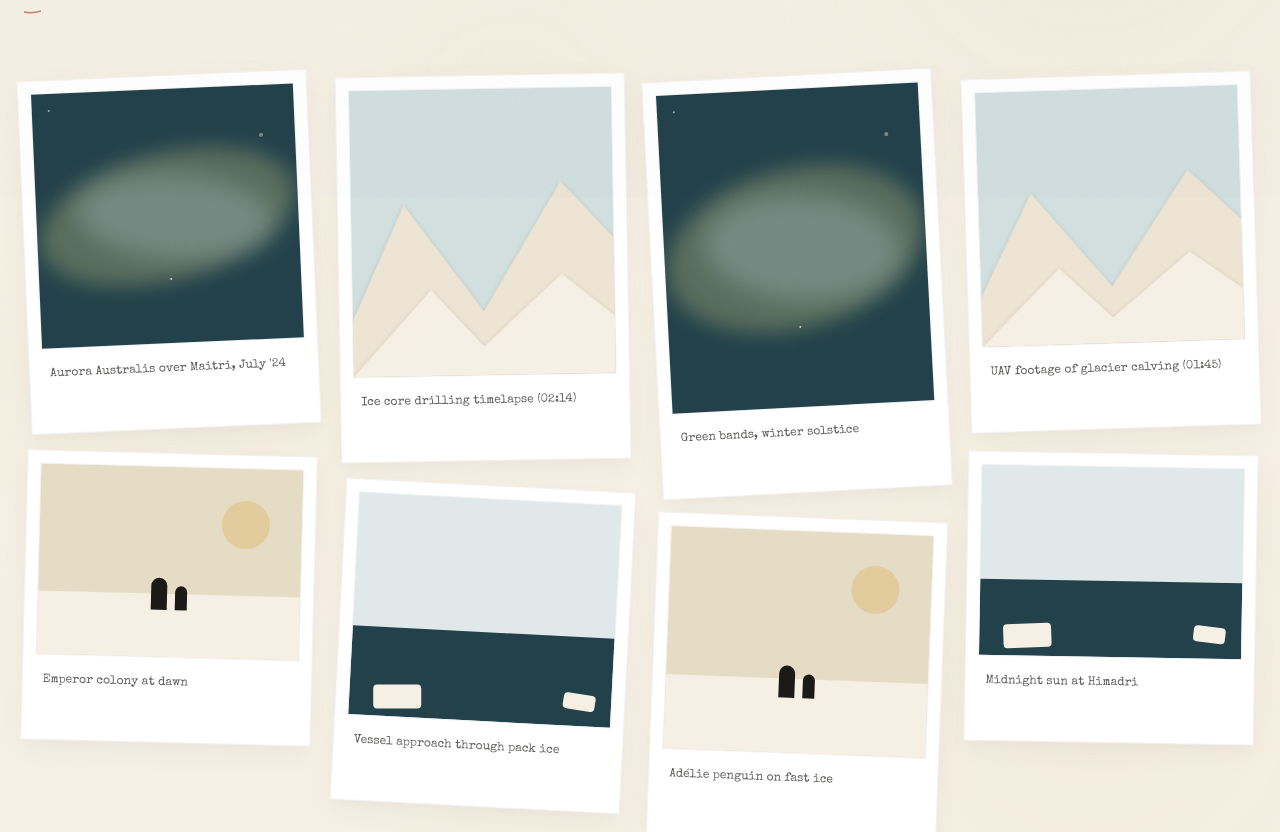
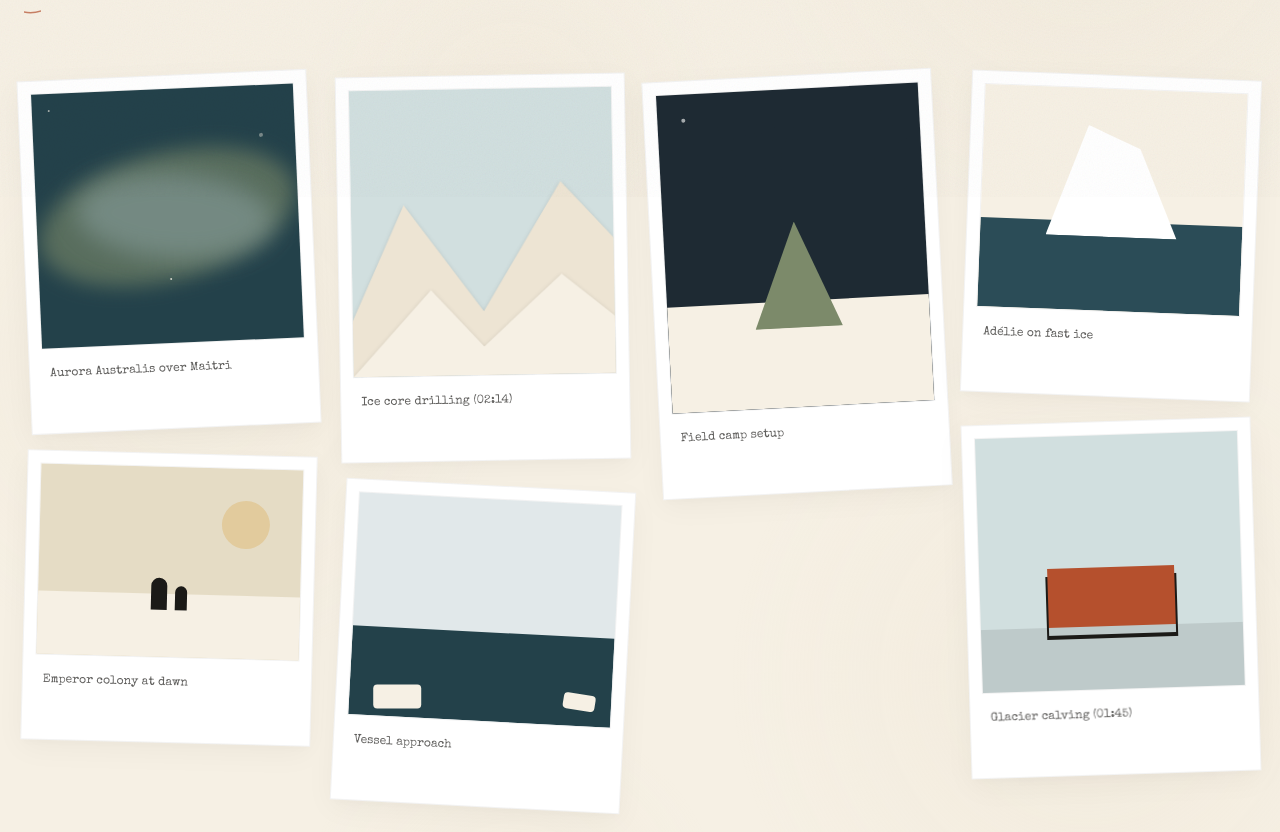
Before and after one commit to BhadriPrabhu/sih_pulse, a React (Vite) app in the folder pulse_client/: page /media in a window 1280 px wide. Shown: the part 603-1435 px from the top of the page. Built offline with nearby package versions, Linux system fonts and the light colour scheme.

Commit message:
feat: improve media and expedition visuals

```diff
--- a/pulse_client/src/components/ui/Doodle.jsx
+++ b/pulse_client/src/components/ui/Doodle.jsx
@@ -69,7 +69,18 @@ export default function Doodle({ type, className = "w-14 h-14", stroke = "#1B1A1
         strokeDasharray="8 6"
         fill="none"
       />
-    )
+    ),
+    play: (
+      <g stroke={stroke} strokeWidth="2" strokeLinecap="round" strokeLinejoin="round" fill={fill}>
+        <path d="M7 5L19 12L7 19Z" />
+      </g>
+    ),
+    arrow: (
+      <g stroke={stroke} strokeWidth="2" strokeLinecap="round" strokeLinejoin="round" fill="none">
+        <path d="M5 12H19" />
+        <path d="M13 6L19 12L13 18" />
+      </g>
+    ),
   };
 
   const isDivider = type === 'wavyDivider';
--- a/pulse_client/src/data/mediaData.js
+++ b/pulse_client/src/data/mediaData.js
@@ -1,82 +1,9 @@
 export const mediaData = [
-  {
-    id: "M1",
-    type: "Photo",
-    category: "Aurora",
-    caption: "Aurora Australis over Maitri, July '24",
-    credit: "Dr. A. Sharma / NCPOR",
-    scene: "aurora",
-    heightClass: "h-64",
-    rotation: -2.5
-  },
-  {
-    id: "M2",
-    type: "Photo",
-    category: "Wildlife",
-    caption: "Emperor colony at dawn",
-    credit: "Wildlife Institute of India",
-    scene: "penguin",
-    heightClass: "h-48",
-    rotation: 1.5
-  },
-  {
-    id: "M3",
-    type: "Video",
-    category: "Life at station",
-    caption: "Ice core drilling timelapse (02:14)",
-    credit: "Ice Core Lab Team",
-    scene: "glacier",
-    heightClass: "h-72",
-    rotation: -1
-  },
-  {
-    id: "M4",
-    type: "Photo",
-    category: "Expeditions",
-    caption: "Vessel approach through pack ice",
-    credit: "Capt. S. Menon",
-    scene: "ship",
-    heightClass: "h-56",
-    rotation: 3
-  },
-  {
-    id: "M5",
-    type: "Photo",
-    category: "Aurora",
-    caption: "Green bands, winter solstice",
-    credit: "Bharati Station Observatory",
-    scene: "aurora",
-    heightClass: "h-80",
-    rotation: -3
-  },
-  {
-    id: "M6",
-    type: "Photo",
-    category: "Wildlife",
-    caption: "Adélie penguin on fast ice",
-    credit: "Marine Biology Div.",
-    scene: "penguin",
-    heightClass: "h-56",
-    rotation: 2.2
-  },
-  {
-    id: "M7",
-    type: "Video",
-    category: "Expeditions",
-    caption: "UAV footage of glacier calving (01:45)",
-    credit: "Glaciology Team",
-    scene: "glacier",
-    heightClass: "h-64",
-    rotation: -1.8
-  },
-  {
-    id: "M8",
-    type: "Photo",
-    category: "Life at station",
-    caption: "Midnight sun at Himadri",
-    credit: "Arctic Expedition '23",
-    scene: "ship",
-    heightClass: "h-48",
-    rotation: 1
-  }
+  { id: "M1", type: "Photo", category: "Aurora", caption: "Aurora Australis over Maitri", credit: "Dr. A. Sharma", scene: "aurora", heightClass: "h-64", rotation: -2.5 },
+  { id: "M2", type: "Photo", category: "Wildlife", caption: "Emperor colony at dawn", credit: "Wildlife Institute", scene: "penguin", heightClass: "h-48", rotation: 1.5 },
+  { id: "M3", type: "Video", category: "Life at station", caption: "Ice core drilling (02:14)", credit: "Ice Core Lab", scene: "glacier", heightClass: "h-72", rotation: -1 },
+  { id: "M4", type: "Photo", category: "Expeditions", caption: "Vessel approach", credit: "Capt. S. Menon", scene: "ship", heightClass: "h-56", rotation: 3 },
+  { id: "M5", type: "Photo", category: "Aurora", caption: "Field camp setup", credit: "Bharati Observatory", scene: "tent", heightClass: "h-80", rotation: -3 },
+  { id: "M6", type: "Photo", category: "Wildlife", caption: "Adélie on fast ice", credit: "Marine Biology Div.", scene: "iceberg", heightClass: "h-56", rotation: 2.2 },
+  { id: "M7", type: "Video", category: "Expeditions", caption: "Glacier calving (01:45)", credit: "Glaciology Team", scene: "station", heightClass: "h-64", rotation: -1.8 },
 ];
--- a/pulse_client/src/features/expeditions/ExpeditionsPage.jsx
+++ b/pulse_client/src/features/expeditions/ExpeditionsPage.jsx
@@ -21,7 +21,7 @@ export default function ExpeditionsPage() {
       title="India's polar journey"
       terracottaWord="journey"
       subtitle="From the first landing in 1981 to modern year-round research stations."
-      heroCrop="right 60%"
+      heroCrop="45% 60%"
     >
       <div className="max-w-5xl mx-auto px-6 pb-32 w-full mt-12">
 
@@ -56,7 +56,7 @@ export default function ExpeditionsPage() {
           </motion.div>
 
           {/* Timeline Entries */}
-          <div className="flex flex-col gap-20 md:gap-32 relative z-10">
+          <div className="flex flex-col gap-14 md:gap-20 relative z-10 mt-8">
             {expeditionsData.map((exp, index) => {
               const isEven = index % 2 === 0;
 
@@ -97,8 +97,8 @@ export default function ExpeditionsPage() {
                             <path d="M0 5 Q 50 8 100 3" fill="none" stroke="currentColor" strokeWidth="2" strokeLinecap="round" />
                           </svg>
                         </span>
-                        <span className={`group-hover:translate-x-1 transition-transform ${isEven ? 'md:order-1 md:rotate-180 md:group-hover:-translate-x-1 md:group-hover:translate-x-0' : ''}`}>
-                          →
+                        <span className={`transition-transform ${isEven ? 'md:order-1 md:rotate-180' : ''}`}>
+                          <Doodle type="arrow" className="w-5 h-5 text-current group-hover:translate-x-1 transition-transform" />
                         </span>
                       </a>
                     </div>
--- a/pulse_client/src/features/media/MediaPage.jsx
+++ b/pulse_client/src/features/media/MediaPage.jsx
@@ -2,6 +2,7 @@ import { useState } from 'react';
 import { motion, AnimatePresence } from 'framer-motion';
 import PageShell from '../../components/layout/PageShell';
 import { mediaData } from '../../data/mediaData';
+import Doodle from '../../components/ui/Doodle';
 
 const TABS = ["All", "Photos", "Videos", "Aurora", "Wildlife", "Life at station"];
 
@@ -45,6 +46,30 @@ function SceneGraphic({ scene }) {
           <div className="absolute bottom-2 left-6 w-12 h-6 bg-paper rounded-sm transform -rotate-3" />
         </div>
       );
+    case 'tent':
+      return (
+        <div className="w-full h-full bg-[#1e2a33] relative overflow-hidden">
+          <div className="absolute bottom-0 w-full h-1/3 bg-paper" />
+          <div className="absolute bottom-1/4 left-1/3 w-1/3 h-1/3 bg-sage rounded-t-lg" style={{ clipPath: 'polygon(50% 0%, 0% 100%, 100% 100%)' }} />
+          <div className="absolute top-6 left-6 w-1 h-1 bg-white rounded-full opacity-60" />
+        </div>
+      );
+    case 'iceberg':
+      return (
+        <div className="w-full h-full bg-paper relative overflow-hidden">
+          <div className="absolute bottom-0 w-full h-2/5 bg-[#2b4c57]" />
+          <div className="absolute bottom-1/3 left-1/4 w-1/2 h-1/2 bg-white" style={{ clipPath: 'polygon(30% 0%, 70% 20%, 100% 100%, 0% 100%)' }} />
+        </div>
+      );
+    case 'station':
+      return (
+        <div className="w-full h-full bg-[#D1DFDF] relative overflow-hidden">
+          <div className="absolute bottom-0 w-full h-1/4 bg-ink/10" />
+          <div className="absolute bottom-1/5 left-1/4 w-1/2 h-1/4 border-b-4 border-l-2 border-r-2 border-ink">
+            <div className="w-full h-full bg-terracotta relative -top-2" />
+          </div>
+        </div>
+      );
     case 'glacier':
     default:
       return (
@@ -76,7 +101,7 @@ export default function MediaPage() {
       title="Media library"
       terracottaWord="library"
       subtitle="Raw footage, timelapses, and expedition photography from the field."
-      heroCrop="left 75%"
+      heroCrop="60% 80%"
     >
       <div className="max-w-7xl mx-auto px-6 pb-32 w-full">
 
@@ -112,7 +137,7 @@ export default function MediaPage() {
 
         {/* Masonry Grid */}
         <div className="columns-2 md:columns-3 lg:columns-4 gap-6 space-y-6">
-          <AnimatePresence>
+          <AnimatePresence mode="popLayout">
             {filteredMedia.map((item) => (
               <motion.div
                 layout
@@ -131,9 +156,9 @@ export default function MediaPage() {
                   <div className={`w-full ${item.heightClass} border border-ink/5 relative`}>
                     <SceneGraphic scene={item.scene} />
                     {item.type === "Video" && (
-                      <div className="absolute inset-0 bg-ink/20 flex items-center justify-center opacity-0 group-hover:opacity-100 transition-opacity">
-                        <div className="w-10 h-10 rounded-full border-2 border-white flex items-center justify-center backdrop-blur-sm">
-                           <svg className="w-4 h-4 text-white ml-1" viewBox="0 0 24 24" fill="currentColor"><path d="M5 3L19 12L5 21V3Z"/></svg>
+                      <div className="absolute inset-0 bg-ink/10 flex items-center justify-center opacity-0 group-hover:opacity-100 transition-opacity">
+                        <div className="w-12 h-12 rounded-full border-2 border-white flex items-center justify-center backdrop-blur-sm">
+                           <Doodle type="play" className="w-6 h-6 text-white ml-1" stroke="currentColor" fill="currentColor" />
                         </div>
                       </div>
                     )}
```
